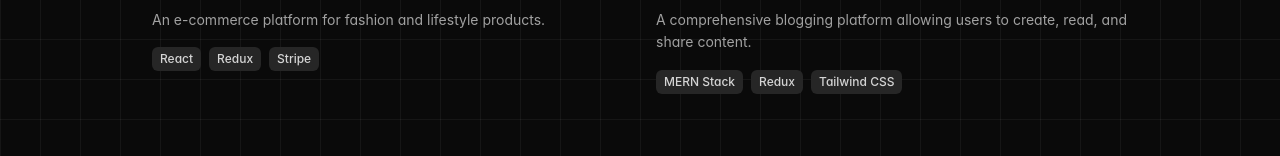
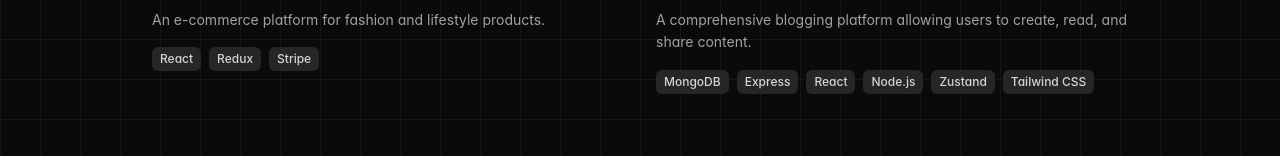
Before and after one commit to Swadeep006/portfolio, a React (Vite) app: page /portfolio in a window 1280 px wide. Shown: the part 601-757 px from the top of the page. Built offline with nearby package versions, Linux system fonts and the light colour scheme; no server answers; grey boxes are pictures that could not be loaded.

Commit message:
Update XBlogs tech stack (MERN, Zustand)

```diff
--- a/src/pages/Portfolio.tsx
+++ b/src/pages/Portfolio.tsx
@@ -19,7 +19,7 @@ const projects: Project[] = [
     {
         name: 'XBlogs',
         description: 'A comprehensive blogging platform allowing users to create, read, and share content.',
-        tech: ['MERN Stack', 'Redux', 'Tailwind CSS'],
+        tech: ['MongoDB', 'Express', 'React', 'Node.js', 'Zustand', 'Tailwind CSS'],
         link: 'https://github.com/Swadeep006/XBlogs',
         image: 'https://images.unsplash.com/photo-1432821596592-e2c18b78144f?auto=format&fit=crop&w=800&q=80',
     },
```
